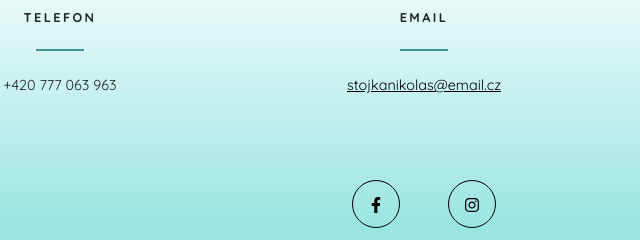
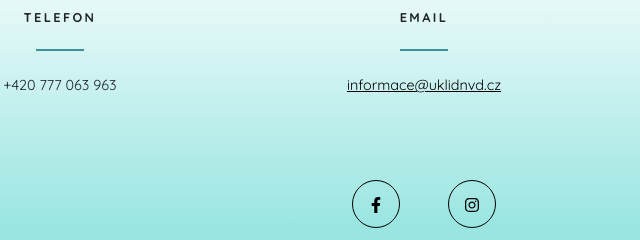
Before and after one commit to nvduklid/nvduklid.github.io, a plain HTML site: page index.html in a window 1280 px wide. Shown: the part 6878-7118 px from the top of the page, 216-856 px from the left. Drawn offline with nearby package versions, Linux system fonts and the light colour scheme.

Commit message:
Update index.html

```diff
--- a/index.html
+++ b/index.html
@@ -351,7 +351,7 @@
                 <h4 class="text-uppercase m-0">Email</h4>
                 <hr class="my-4 mx-auto" />
                 <div class="small text-black-51">
-                  <a href="mailto:stojkanikolas@email.cz">stojkanikolas@email.cz</a>
+                  <a href="mailto:informace@uklidnvd.cz">informace@uklidnvd.cz</a>
                 </div>
               </div>
             </div>
```
